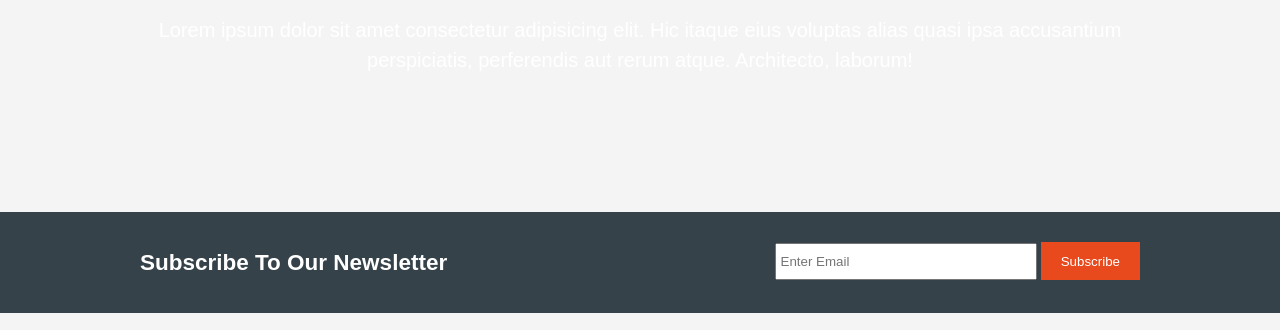
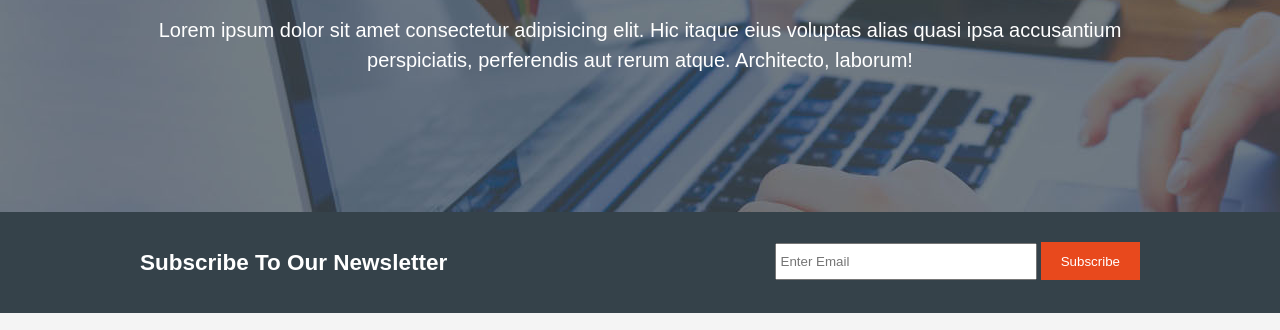
Before and after one commit to f0kU/f0kU.github.io, a plain HTML site: page Acme/index.html in a window 1280 px wide. Shown: the part 281-611 px from the top of the page. Drawn offline with Linux system fonts and the light colour scheme.

Commit message:
Фикс картинок_2.0

```diff
--- a/Acme/css/style.css
+++ b/Acme/css/style.css
@@ -81,7 +81,7 @@ header .highlight, header .current a {
 
 #showcase {
   min-height: 400px;
-  background: url("img/showcase.jpg") no-repeat 0 -400px;
+  background: url("../img/showcase.jpg") no-repeat 0 -400px;
   text-align: center;
   color: #ffffff;
 }
```
